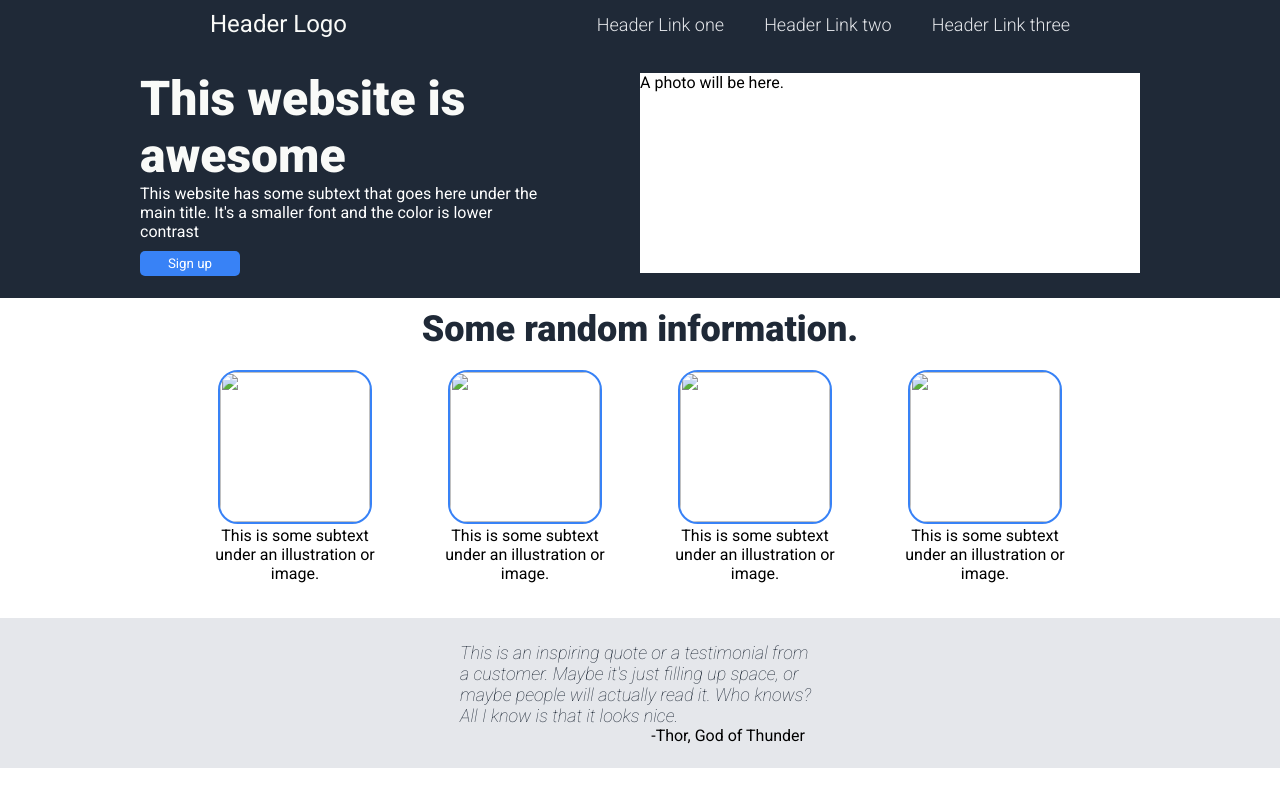
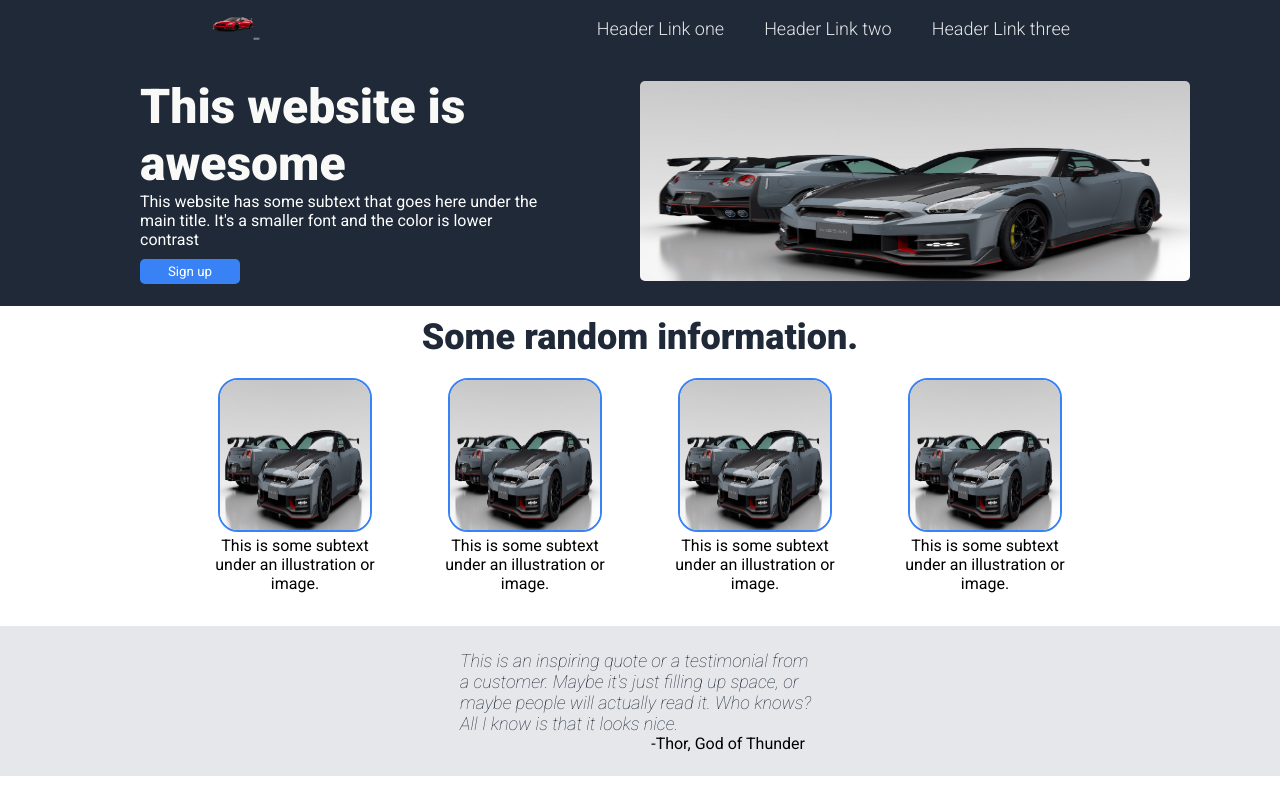
Before and after one commit to laurpop99/landing_page, a plain HTML site: page index.html in a window 1280 px wide. Shown: the top 800 px of the page. Drawn offline with Linux system fonts and the light colour scheme.

Commit message:
Added photos to the website, still wip

```diff
--- a/index.html
+++ b/index.html
@@ -12,7 +12,9 @@
 <body>
 
     <div class="header">
-        <div class="header-left">Header Logo</div>
+        <div class="header-left">
+            <img src="./photos/2024_nissan_gt-r_nismo_ext_032_a54.png" alt="">
+        </div>
         <div class="header-right">
             <ul>
                 <li><a href="#">Header Link one</a></li>
@@ -30,7 +32,7 @@
                 <button>Sign up</button>
             </div>
             <div class="content-top-right">
-                <img src="#" alt="">A photo will be here.
+                <img src="./photos/2024-nissan-gt-r-105-1673621283.jpg" alt="">
             </div>
         </div>
 
@@ -40,19 +42,19 @@
             </div>
             <div class="content-main-content">
                 <div class="content-main-content-image">
-                    <img src="#" alt="">
+                    <img src="./photos/2024-nissan-gt-r-105-1673621283.jpg" alt="">
                     <p>This is some subtext under an illustration or image.</p>
                 </div>
                 <div class="content-main-content-image">
-                    <img src="#" alt="">
+                    <img src="./photos/2024-nissan-gt-r-105-1673621283.jpg" alt="">
                     <p>This is some subtext under an illustration or image.</p>
                 </div>
                 <div class="content-main-content-image">
-                    <img src="#" alt="">
+                    <img src="./photos/2024-nissan-gt-r-105-1673621283.jpg" alt="">
                     <p>This is some subtext under an illustration or image.</p>
                 </div>
                 <div class="content-main-content-image">
-                    <img src="#" alt="">
+                    <img src="./photos/2024-nissan-gt-r-105-1673621283.jpg" alt="">
                     <p>This is some subtext under an illustration or image.</p>
                 </div>
             </div>
--- a/style.css
+++ b/style.css
@@ -2,6 +2,7 @@
     margin: 0;
     padding: 0;
     font-family: Roboto, 'sans-serif';
+    max-height: 100%;
 }
 
 /* HEADER STARTS DOWN HERE */
@@ -31,6 +32,11 @@
     margin-left: 200px;
     font-size: 24px;
     color: #F9FAF8;
+}
+
+.header-left img {
+    width: 50px;
+    height: 30px;
 }
 
 .header-right {
@@ -83,11 +89,14 @@
 }
 
 .content-top-right {
-    background-color: white;
     color:black;
     width: 500px;
     height: 200px;
+}
 
+.content-top-right img {
+    width: 550px;
+    border-radius: 5px;
 }
 
 
@@ -193,7 +202,7 @@ align-items: center;
 /* FOOTER STARTS HERE */
 
 .footer {
-    height: 50px;
+    height: 30px;
     background-color: #1F2937;
     color: #F9FAF8;
     text-align: center;
```
Also changed, not shown: photos/2024-nissan-gt-r-105-1673621283.jpg (added), photos/2024_nissan_gt-r_nismo_ext_032_a54.png (added).
